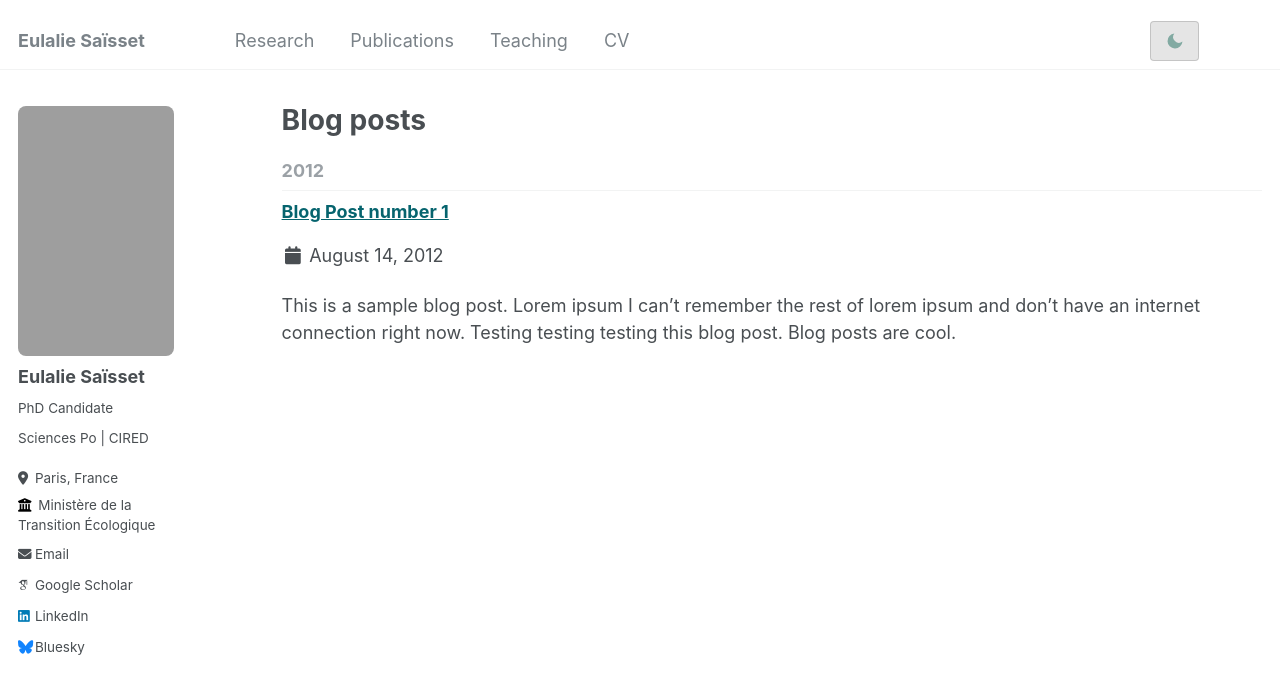
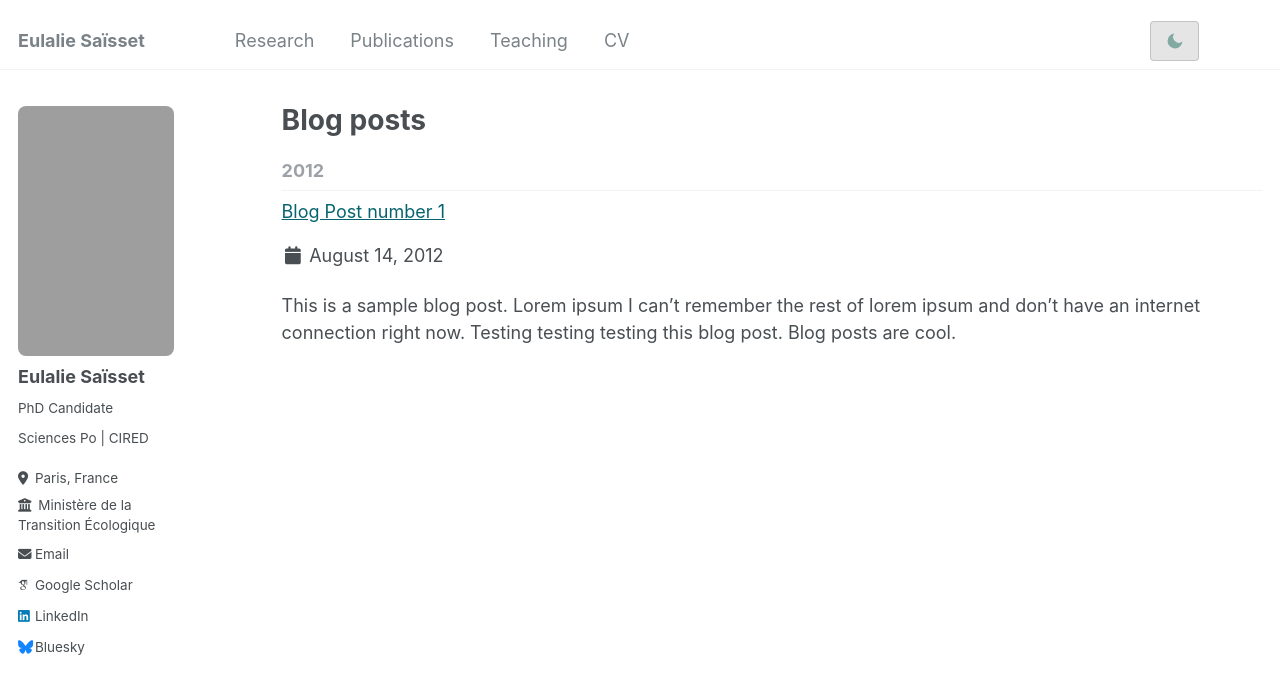
Before and after one commit to eulaliesaisset/eulaliesaisset.github.io, a Jekyll site: the page built from _pages/year-archive.html, in a window 1280 px wide. Shown: the top 694 px of the page. Built offline with Jekyll 4.4.1, drawn with Linux system fonts in a browser that asks for light colours; some web fonts are replaced.

Commit message:
Improve publication styling and fix sidebar icon colors
Remove bold font from publication titles, adjust spacing between publications and sections, and fix employer icon to use grey color matching location and email icons.

Co-Authored-By: Claude Sonnet 4.5 <noreply@anthropic.com>

```diff
--- a/_sass/_archive.scss
+++ b/_sass/_archive.scss
@@ -43,6 +43,7 @@
   margin-top: 0;
   margin-bottom: 0.15em;
   font-family: $sans-serif-narrow;
+  font-weight: normal;
   line-height: 1.3;
   font-size: $type-size-6;
 
@@ -66,8 +67,8 @@
 
   // Reduce spacing between section headers and publications
   h2 {
-    margin-bottom: 0.5em;
-    margin-top: 1.5em;
+    margin-bottom: 0.33em;
+    margin-top: 1em;
 
     &:first-child {
       margin-top: 0;
@@ -130,7 +131,7 @@
 
 .list__item {
   margin-top: 0;
-  margin-bottom: 0;
+  margin-bottom: 0.3em;
 
   @include breakpoint($medium) {
     padding-right: $right-sidebar-width-narrow;
--- a/_sass/_utilities.scss
+++ b/_sass/_utilities.scss
@@ -197,6 +197,14 @@ body:hover .visually-hidden button {
 .social-icons {
   .fa {
     color: #000;
+  }
+
+  /* Make non-link icons (location, employer) use grey color */
+  li:not(:has(a)) {
+    .fa,
+    .fa-solid {
+      color: inherit;
+    }
   }
 
   .fa-bluesky,
```
